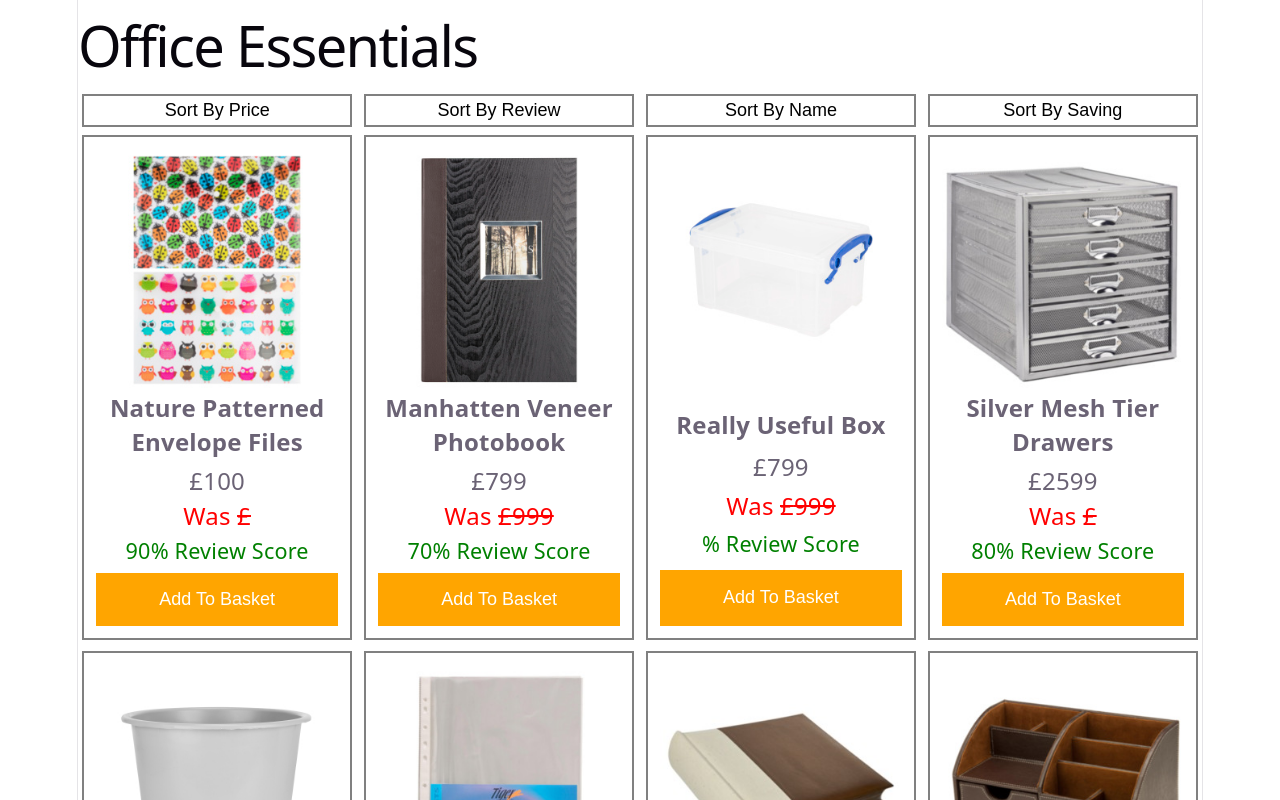
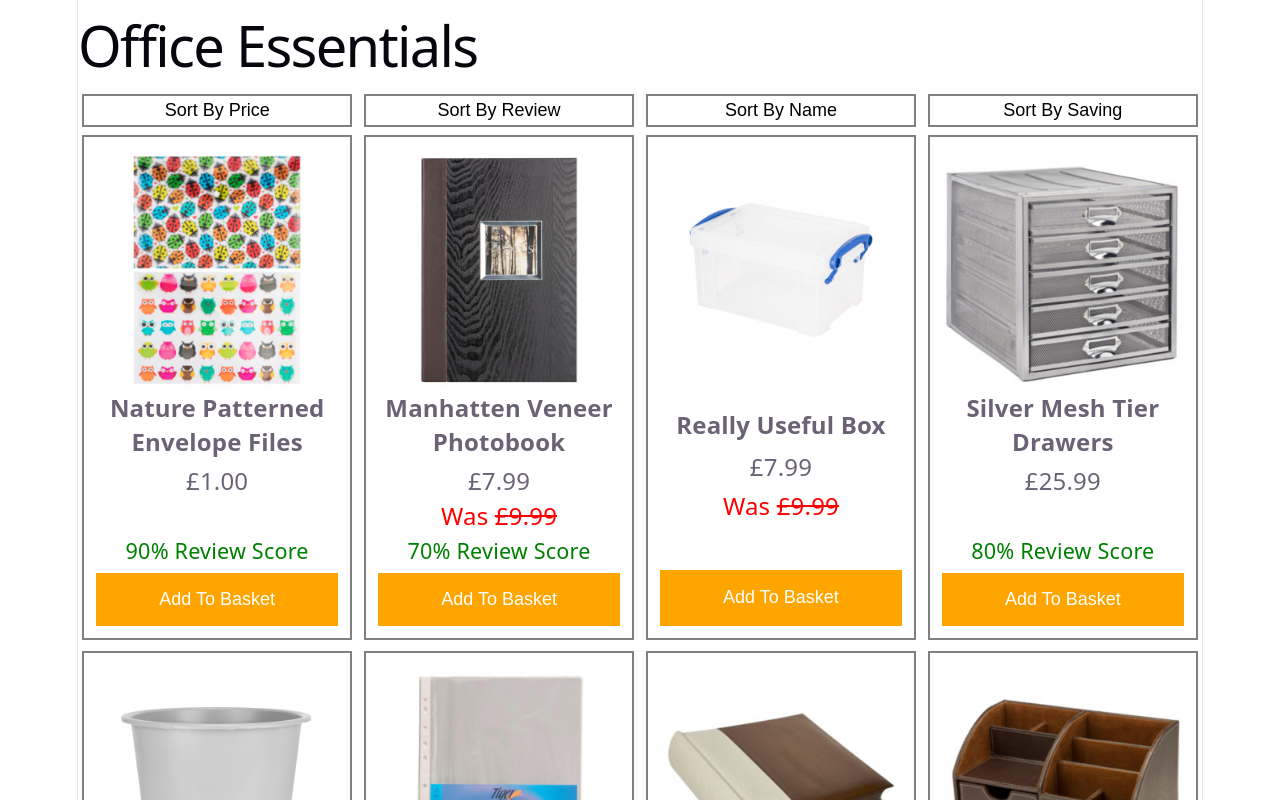
Before and after one commit to dom-elves/the-range-takehome-task, a React (Vite) app: page / in a window 1280 px wide. Shown: the top 800 px of the page. Built offline with nearby package versions, Linux system fonts and the light colour scheme.

Commit message:
format currencies for display

```diff
--- a/src/Product.tsx
+++ b/src/Product.tsx
@@ -2,17 +2,32 @@ import './Product.css'
 
 function Product({product}) {
 
-    console.log('test');
+    /**
+     * format currency values for display
+     */
+    const formatCurrency = (amount: number) => (amount / 100).toFixed(2);
+
+    const formattedPrice = formatCurrency(product.price);
+    const formattedWasPrice = formatCurrency(product.was_price);
+
     return (
         <div className="grid-item product-card">
             <img src={`/product-images/${product.img}.jpg`} />
             <div className="product-info">
                 <p className="product-name">{product.name}</p>
-                <p className="product-price">£{product.price}</p>
-                <p className="product-was-price">
-                    Was <span>£{product.was_price}</span>
+                <p className="product-price">£{formattedPrice}</p>
+                <p
+                    className="product-was-price"
+                    style={{ visibility: formattedWasPrice > 0 ? 'visible' : 'hidden' }}
+                >
+                    Was <span>£{formattedWasPrice}</span>
                 </p>
-                <p className="product-reviews">{product.reviews}% Review Score</p>
+                <p
+                    className="product-reviews"
+                    style={{ visibility: product.reviews ? 'visible' : 'hidden' }}
+                >
+                    {product.reviews}% Review Score
+                </p>
                 <button className="basket-button">Add To Basket</button>
             </div>
         </div>
```
